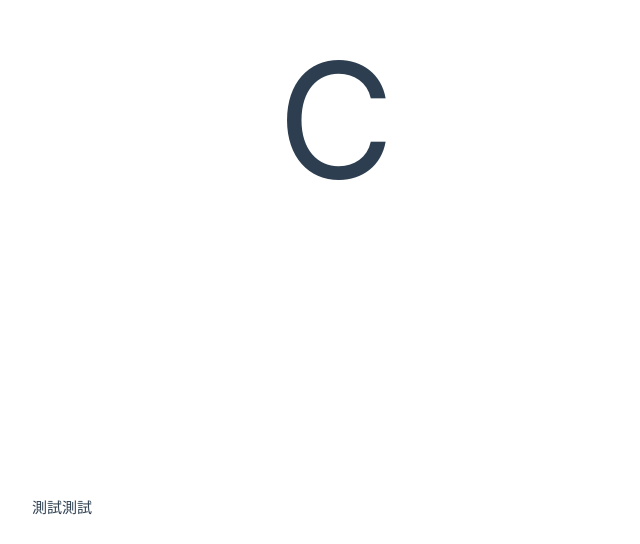
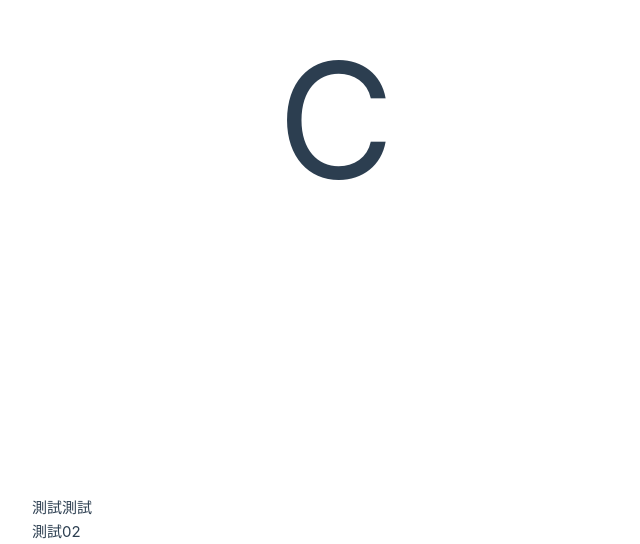
Before and after one commit to redfoxrjie/G6-Front-new, a Vue app: page / in a window 1280 px wide. Shown: the part 1752-2296 px from the top of the page, without its empty margins (0-640 px from the left). Before the commit the page ends 2272 px from the top, so only its background shows below. Built offline with nearby package versions, Linux system fonts and the light colour scheme.

Commit message:
dev push test 02

```diff
--- a/src/App.vue
+++ b/src/App.vue
@@ -23,6 +23,7 @@ import HelloWorld from './components/HelloWorld.vue'
       <SectionB></SectionB>
       <SectionC></SectionC>
       <p>測試測試</p>
+      <p>測試02</p>
     </div>
   </header>
 
```
